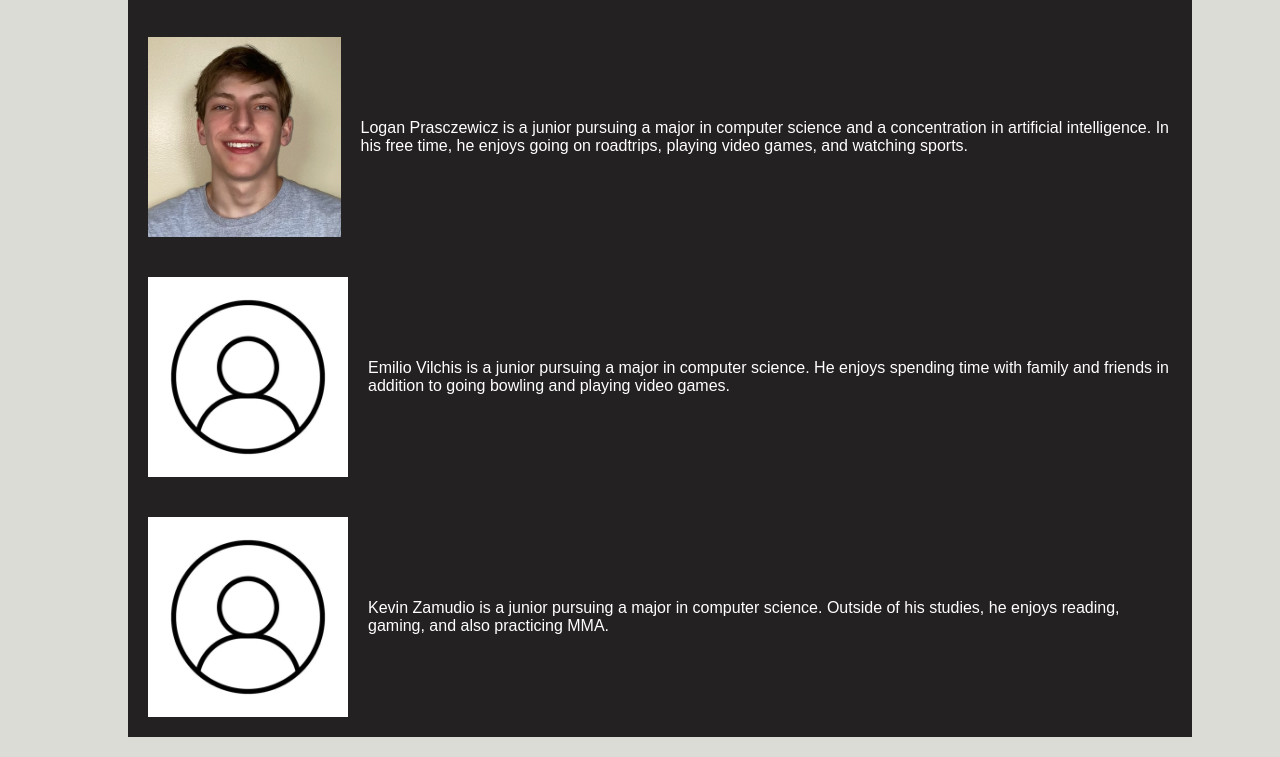
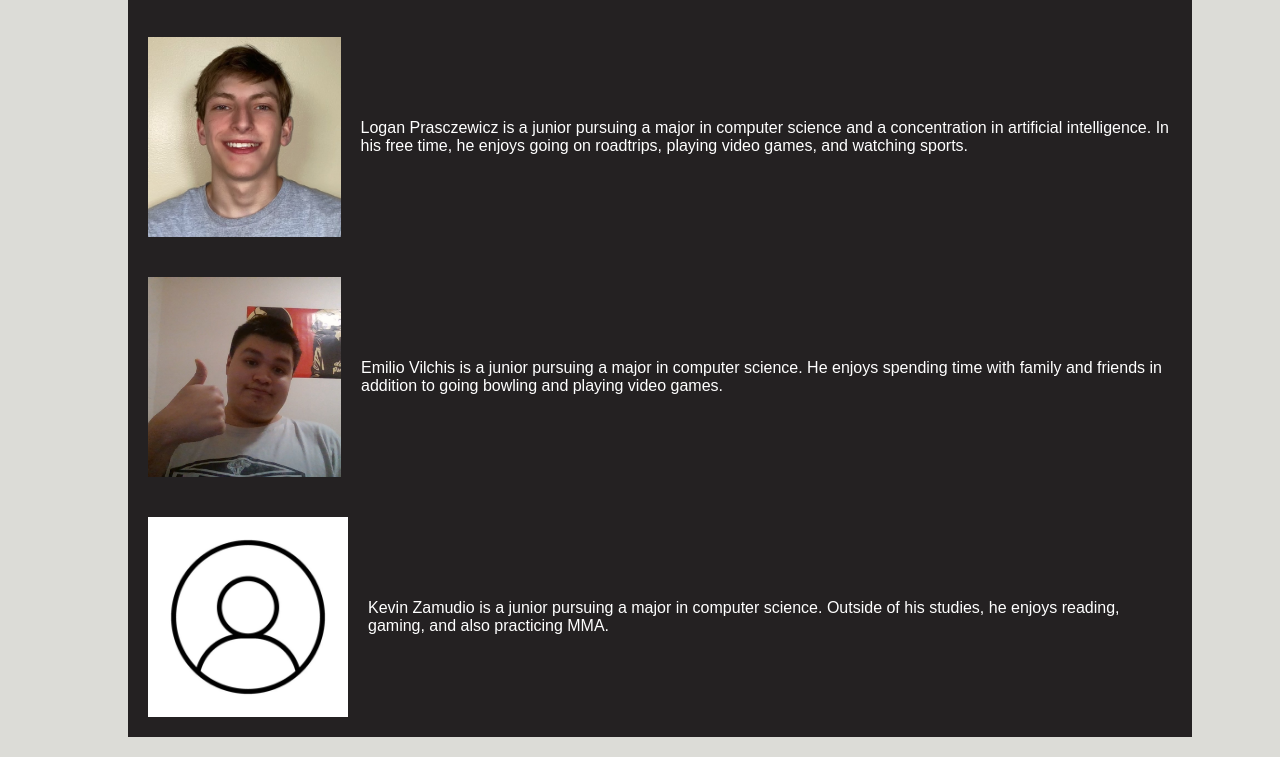
Before and after one commit to TheKrabbyPatties/syllabye-static, a plain HTML site: page contact.html in a window 1280 px wide. Shown: the part 1206-1963 px from the top of the page. Drawn offline with Linux system fonts and the light colour scheme.

Commit message:
Update contact.html

```diff
--- a/contact.html
+++ b/contact.html
@@ -66,7 +66,7 @@
         </p>
     </div>
     <div class="small-container">
-        <img src="assets/profile_pic_temp.jpg" alt="Emilio">
+        <img src="Me.png" alt="Emilio" style="width:193px;height:300px;">
         <p>Emilio Vilchis is a junior pursuing a major in computer science. He enjoys spending time with family and friends in addition to
             going bowling and playing video games.
         </p>
```
Also changed, not shown: Me.png (added).
